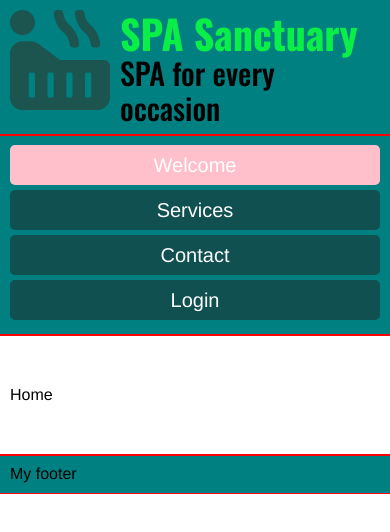
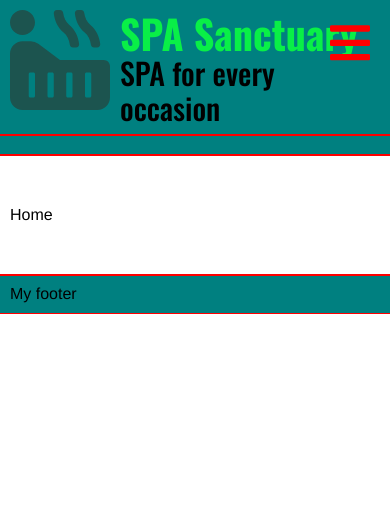
Before and after one commit to tbatunclax/My-Final-Project, a React (Create React App) app: page / in a window 390 px wide. Shown: the top 532 px of the page. Built offline with nearby package versions, Linux system fonts and the light colour scheme.

Commit message:
add hamburger menu

```diff
--- a/src/App/Nav.jsx
+++ b/src/App/Nav.jsx
@@ -1,17 +1,66 @@
-import React from 'react';
+import React, { useState, useEffect } from 'react';
 import styled from 'styled-components';
+import { NavLink } from 'react-router-dom';
 
-import { NavLink } from 'react-router-dom';
 import { mq } from '../common/mediaQueries.js';
 
+import { FontAwesomeIcon } from '@fortawesome/react-fontawesome';
+import {
+    faBars,
+} from '@fortawesome/free-solid-svg-icons';
+
+
 const Nav = () => {
+
+    const [showMenu, showMenuSet] = useState(false);
+
+    const toggleMenu = () => {
+        console.log('You clicked the hamburger', showMenu);
+        showMenuSet(!showMenu);
+    }
+    // useEffect is for lifecycle events, like components mounted
+    // When we pass empty [] it triggers component mounted
+    useEffect(()=>{
+        console.log('I have mounted');
+
+        const handleWindowSizeChage = () => {
+            const isItMobile = window.matchMedia(`(max-width:499px)`);
+            console.log(isItMobile.matches);
+
+
+            showMenuSet(!isItMobile.matches);
+        }
+        //On Load / component mounts
+        handleWindowSizeChage();
+        //Everytime window is resized
+        window.addEventListener('resize', handleWindowSizeChage);
+
+        //Clean Up our Listeners on dismount
+        return () => {
+            window.removeEventListener('resize', handleWindowSizeChage);
+        }
+
+    },[]);  // straight braces empty = component mounted
+
     return (
         <NavStyled>
             <div className="nested-wrapper">
+                <div
+                    className="hamburger"
+                    onClick= { toggleMenu }
+                >
+                    <FontAwesomeIcon icon={ faBars } />
+                </div>
+
+                {
+                    showMenu &&
+                    <div className="links">
                         <NavLink to="/" exact>Welcome</NavLink>
                         <NavLink to="/services">Services</NavLink>
                         <NavLink to="/contact">Contact</NavLink>
                         <NavLink to="/login">Login</NavLink>
+                    </div>
+                }
             </div>
         </NavStyled>
     );
@@ -21,11 +70,29 @@ export default Nav;
 
 const NavStyled = styled.nav`
         background-color: teal;
-        color: white;
+        color : white;
         text-align: center;
+
+        .hamburger {
+            position: absolute;
+            right: 20px;
+            top: 20px;
+
+            cursor: pointer;
+            svg {
+                    width: 40px;
+                    height: auto;
+                    color: red;
+                }
+                display: block;
+                @media ${mq.tablet}{
+                    display: none;
+                }
+        }
 
         a {
             display: inline-block;
+
             text-align: center;
             line-height: 50px;
             font-size: 20px;
@@ -33,32 +100,31 @@ const NavStyled = styled.nav`
             color: white;
 
             text-decoration: none;
+
+            margin-bottom: 10px;
+
                 border-radius: 5px;
+
                 width: 100%;
                 line-height: 40px;
-            margin-bottom: 5px;
-        @media ${mq.tablet} {
-            width: 100px;
+
+            @media ${mq.tablet}{
+                width:100px;
                 line-height: 50px;
                 margin-left: 10px;
                 margin-right: 10px;
-            margin-bottom: 0px;
             }
+
             @media ${mq.desktop}{
-            width: 150px;
-            margin-bottom: 0px;
+                width:150px;
             }
+
             &:hover {
-              background-color: #1e3130;
+                background-color: #103534;
             }
-          &.active{
+
+            &.active {
                 background-color: pink;
             }
-
         }
-
-
-
-
-
 `;
```
Lines whose indentation alone changed are shown as unchanged.
